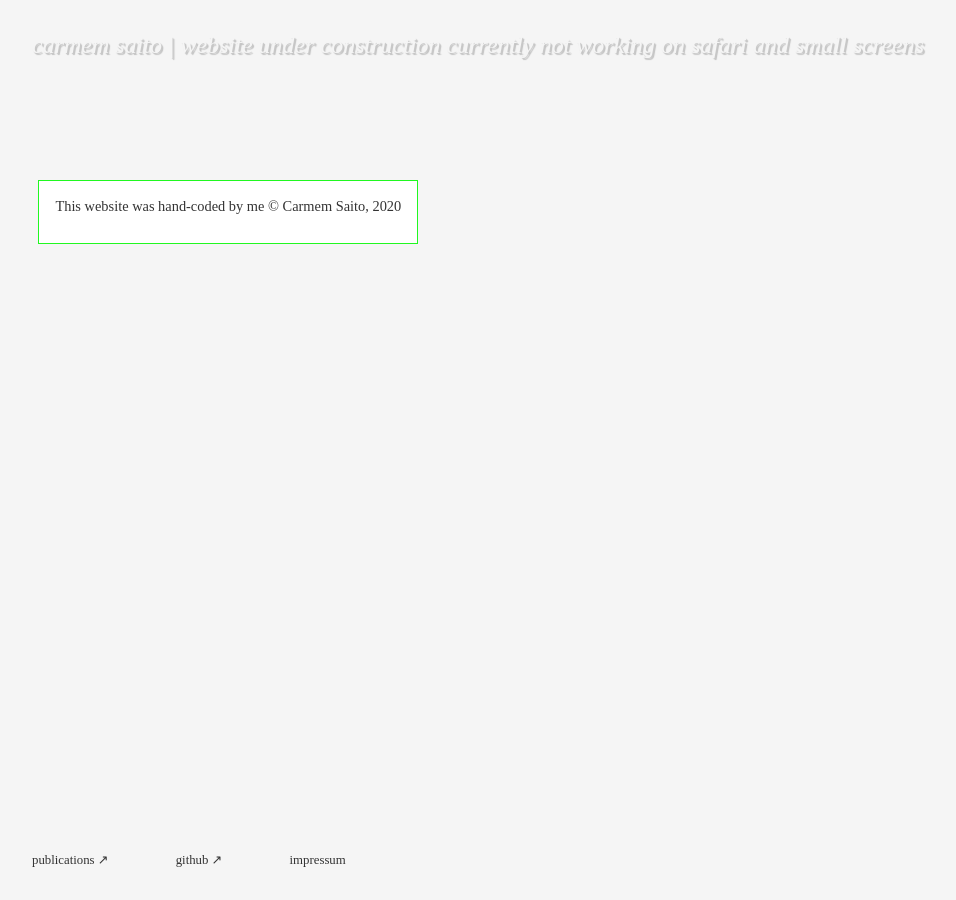
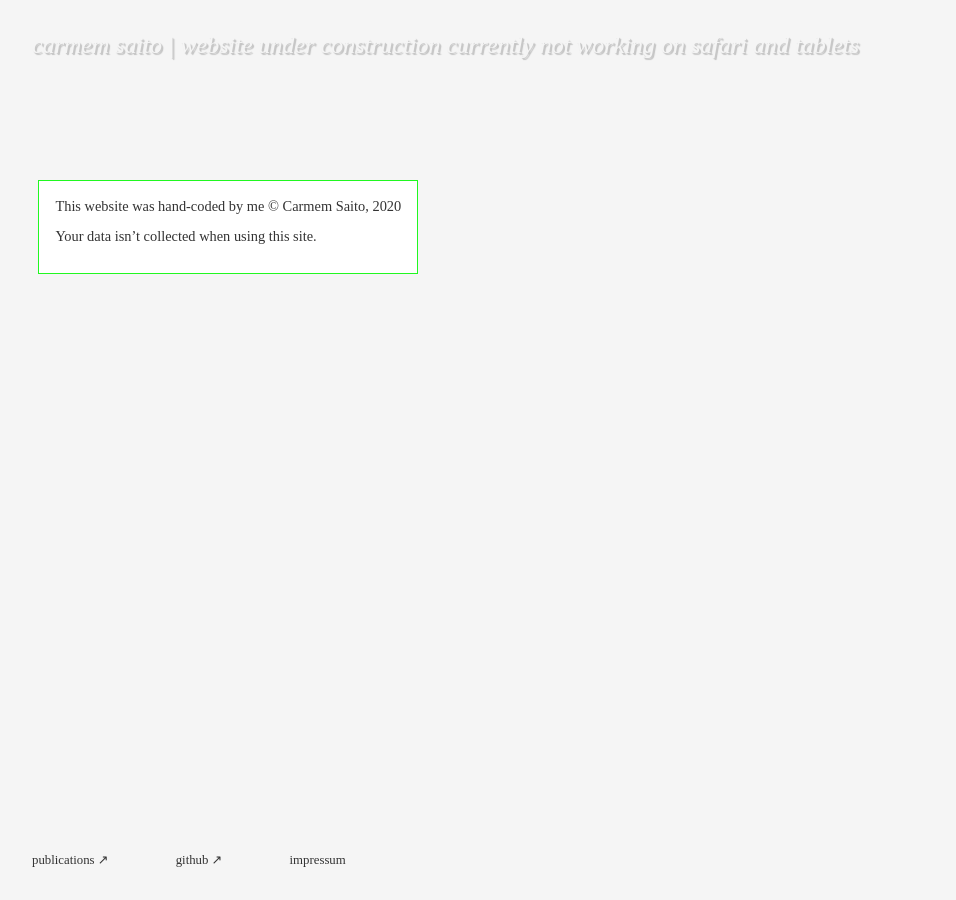
Before and after one commit to carmem-s/carmem-s.github.io, a Jekyll site: the page built from impressum.html, in a window 1280 px wide. Shown: the whole page, without its empty margins (0-956 px from the left). Built offline with Jekyll 4.4.1, drawn with Linux system fonts in a browser that asks for light colours; some web fonts are replaced.

Commit message:
clean up

```diff
--- a/_includes/header.html
+++ b/_includes/header.html
@@ -1,5 +1,5 @@
 <header class="cs-header">
     <div>
-        <a class="cs-header--link" href="/"> carmem saito | website under construction currently not working on safari and small screens</a>
+        <a class="cs-header--link" href="/"> carmem saito | website under construction currently not working on safari and tablets</a>
     </div>
 </header>
--- a/impressum.html
+++ b/impressum.html
@@ -9,5 +9,8 @@ permalink: /impressum/
       <p class="cs-small-text">
         This website was hand-coded by me © Carmem Saito, 2020
       </p>
+      <p class="cs-small-text">
+        Your data isn’t collected when using this site.
+      </p>
     </div>
 </div>
```
